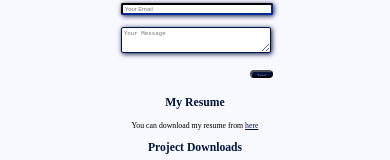
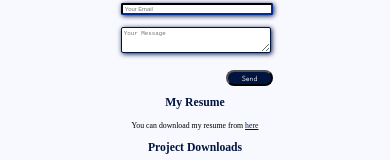
Before and after one commit to aden913/IPWebsite, a React (Create React App) app in the folder my-app/: page / in a window 390 px wide. Shown: the part 5439-5599 px from the top of the page. Built offline with nearby package versions, Linux system fonts and the light colour scheme.

Commit message:
bigger submit

```diff
--- a/my-app/src/App.css
+++ b/my-app/src/App.css
@@ -448,4 +448,7 @@ code {font-size: 1.2vw;}
 #vbDiv{width:80%;}
 h3{font-size: 3vw;}
 #resumeText{font-size: 2vw;}
+#submit{font-size: 2vw;
+  width:12vw;
+  height:4vw;}
 }
--- a/my-app/src/App.js
+++ b/my-app/src/App.js
@@ -636,8 +636,6 @@ GROUP BY efname;<br></br>
           </div>
 
           <footer>
-
-
           </footer>
     </div>
   );
```
